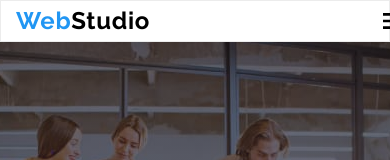
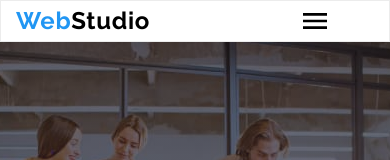
Before and after one commit to AlexGlaz7/goit-markup-hw-08, a plain HTML site: page index.html in a window 390 px wide. Shown: the top 160 px of the page. Drawn offline with nearby package versions, Linux system fonts and the light colour scheme.

Commit message:
Поменял значение в header

```diff
--- a/sass/components/_header.scss
+++ b/sass/components/_header.scss
@@ -110,7 +110,7 @@
   border: none;
   border-radius: 50%;
   outline: none;
-  margin-left: 225px;
+  margin-left: 145px;
 }
 
 @media screen and (min-width: 480px) {
```
Also changed, not shown: css/main.css, css/main.min.css.
